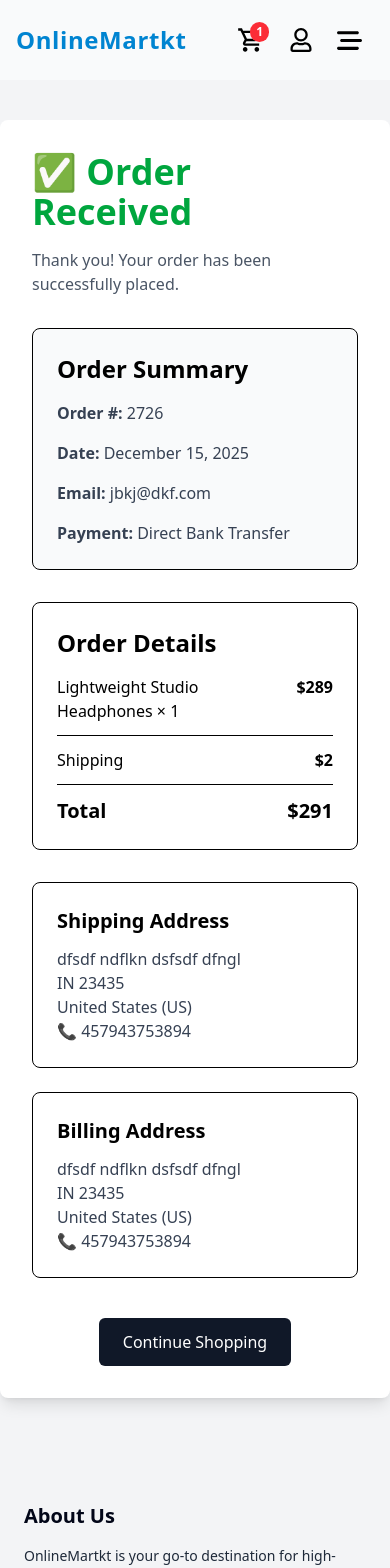
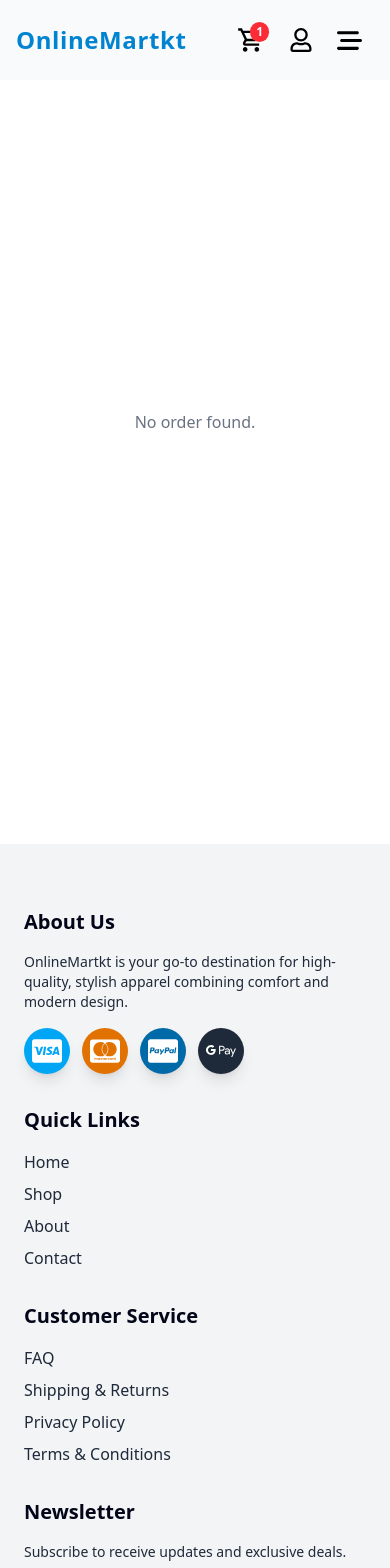
Before and after one commit to JumaQasimiM/onlinemark, a React (Vite) app: page /receivedOrder in a window 390 px wide. Shown: the top 1568 px of the page. Built offline with nearby package versions, Linux system fonts and the light colour scheme.

Commit message:
update ReciveOrder page

```diff
--- a/src/pages/RecivedOrder.jsx
+++ b/src/pages/RecivedOrder.jsx
@@ -1,90 +1,126 @@
+import {
+  MdEmail,
+  MdPayment,
+  MdLocationOn,
+  MdDateRange,
+  MdLocalShipping,
+  MdStore,
+} from "react-icons/md";
+import { FaCheckCircle, FaBoxOpen, FaCreditCard } from "react-icons/fa";
+import { SiPaypal, SiGooglepay } from "react-icons/si";
+
 export const RecivedOrder = () => {
+  const address = JSON.parse(localStorage.getItem("address"));
+  const orderDetail = JSON.parse(localStorage.getItem("orderDetail"));
+
+  if (!address || !orderDetail) {
     return (
-    <div className="min-h-screen bg-gray-100 py-10 mt-20">
-      <div className="max-w-7xl mx-auto bg-white shadow-lg rounded-lg p-8">
-        {/* Header */}
-        <h1 className="text-4xl font-bold text-green-600 mb-4">
-          ✅ Order Received
-        </h1>
-        <p className="text-gray-600 mb-8">
+      <div className="min-h-screen flex items-center justify-center text-gray-500">
+        No order found.
+      </div>
+    );
+  }
+
+  const formattedDate = new Date(orderDetail.orderDate).toLocaleDateString();
+
+  // Map payment icon dynamically
+  const paymentIcons = {
+    CARD: <FaCreditCard className="inline-block mr-1" />,
+    PAYPAL: <SiPaypal className="inline-block mr-1 text-blue-700" />,
+    GOOGLEPAY: <SiGooglepay className="inline-block mr-1 text-blue-500" />,
+  };
+
+  return (
+    <div className="min-h-screen bg-gray-100 py-12 px-4">
+      <div className="max-w-5xl mx-auto bg-white shadow-xl rounded-2xl p-8 space-y-10">
+        {/* ======= Header ======= */}
+        <div className="text-center space-y-3">
+          <FaCheckCircle className="text-green-600 text-7xl mx-auto animate-bounce" />
+          <h1 className="text-4xl font-bold text-green-600">Order Received</h1>
+          <p className="text-gray-600 text-lg">
             Thank you! Your order has been successfully placed.
           </p>
+        </div>
 
-        {/* Order Summary */}
-        <div className="border rounded-lg p-6 mb-8 bg-gray-50">
-          <h2 className="text-2xl font-semibold mb-4">Order Summary</h2>
-
-          <div className="grid grid-cols-1 md:grid-cols-2 gap-4 text-gray-700">
-            <p>
-              <span className="font-semibold">Order #:</span> 2726
+        {/* ======= Order Summary ======= */}
+        <div className="border rounded-xl p-6 bg-gray-50">
+          <h2 className="text-xl font-semibold mb-4 flex items-center gap-2">
+            <MdPayment /> Order Summary
+          </h2>
+          <div className="grid grid-cols-1 sm:grid-cols-2 gap-4 text-gray-700">
+            <p className="flex items-center gap-1">
+              <FaBoxOpen /> <span className="font-medium">Order #:</span> 2726
             </p>
-            <p>
-              <span className="font-semibold">Date:</span> December 15, 2025
+            <p className="flex items-center gap-1">
+              <MdDateRange /> {formattedDate}
             </p>
-            <p>
-              <span className="font-semibold">Email:</span> jbkj@dkf.com
+            <p className="flex items-center gap-1">
+              <MdEmail /> {orderDetail.email}
             </p>
-            <p>
-              <span className="font-semibold">Payment:</span> Direct Bank
-              Transfer
+            <p className="flex items-center gap-1">
+              {paymentIcons[orderDetail.paymentMethod.toUpperCase()] || (
+                <FaCreditCard />
+              )}
+              <span className="font-medium">Payment:</span>{" "}
+              <p className="font-semibold">
+                {orderDetail.paymentMethod.toUpperCase()}
+              </p>
             </p>
           </div>
         </div>
 
-        {/* Order Details */}
-        <div className="border rounded-lg p-6 mb-8">
-          <h2 className="text-2xl font-semibold mb-4">Order Details</h2>
-
-          <div className="flex justify-between border-b pb-3 mb-3">
+        {/* ======= Items & Total ======= */}
+        <div className="border rounded-xl p-6 space-y-4">
+          <h2 className="text-xl font-semibold mb-4 flex items-center gap-2">
+            <FaBoxOpen /> Items Ordered
+          </h2>
+          <div className="space-y-3">
+            <div className="flex justify-between border-b pb-2">
               <span>Lightweight Studio Headphones × 1</span>
               <span className="font-semibold">$289</span>
             </div>
-
-          <div className="flex justify-between border-b pb-3 mb-3">
+            <div className="flex justify-between border-b pb-2">
               <span>Shipping</span>
               <span className="font-semibold">$2</span>
             </div>
-
-          <div className="flex justify-between text-xl font-bold">
+            <div className="flex justify-between text-lg font-bold text-green-600 pt-2">
               <span>Total</span>
               <span>$291</span>
             </div>
           </div>
+        </div>
 
-        {/* Addresses */}
+        {/* ======= Addresses ======= */}
         <div className="grid grid-cols-1 md:grid-cols-2 gap-6">
-          {/* Shipping Address */}
-          <div className="border rounded-lg p-6">
-            <h3 className="text-xl font-semibold mb-3">Shipping Address</h3>
-            <p className="text-gray-700">
-              dfsdf ndflkn dsfsdf dfngl
-              <br />
-              IN 23435
-              <br />
-              United States (US)
-              <br />
-              📞 457943753894
+          {/* Shipping */}
+          <div className="border rounded-xl p-6 bg-gray-50">
+            <h3 className="text-lg font-semibold mb-3 flex items-center gap-2">
+              <MdLocationOn /> Shipping Address
+            </h3>
+            <p className="text-gray-700 leading-relaxed">
+              {address.firstname} {address.lastname} <br />
+              {address.street} {address.homeNo} <br />
+              {address.zip} {address.city} <br />
+              {address.country} <br />
+              {address.email}
             </p>
           </div>
 
-          {/* Billing Address */}
-          <div className="border rounded-lg p-6">
-            <h3 className="text-xl font-semibold mb-3">Billing Address</h3>
-            <p className="text-gray-700">
-              dfsdf ndflkn dsfsdf dfngl
-              <br />
-              IN 23435
-              <br />
-              United States (US)
-              <br />
-              📞 457943753894
-            </p>
+          {/* Billing */}
+          <div className="border rounded-xl p-6 bg-gray-50">
+            <h3 className="text-lg font-semibold mb-3 flex items-center gap-2">
+              <MdLocationOn /> Billing Address
+            </h3>
+            <p className="text-gray-500">Same as shipping address</p>
           </div>
         </div>
 
-        {/* Button */}
-        <div className="mt-10 text-center">
-          <button className="px-6 py-3 bg-gray-900 text-white rounded-md hover:bg-black transition">
+        {/* ======= CTA Button ======= */}
+        <div className="text-center">
+          <button
+            onClick={() => (window.location.href = "/")}
+            className="px-10 py-3 bg-gray-900 text-white rounded-full hover:bg-black transition-all transform hover:scale-105"
+          >
             Continue Shopping
           </button>
         </div>
```
Lines whose indentation alone changed are shown as unchanged.
